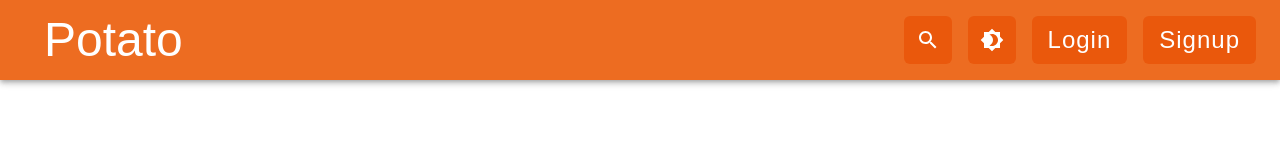
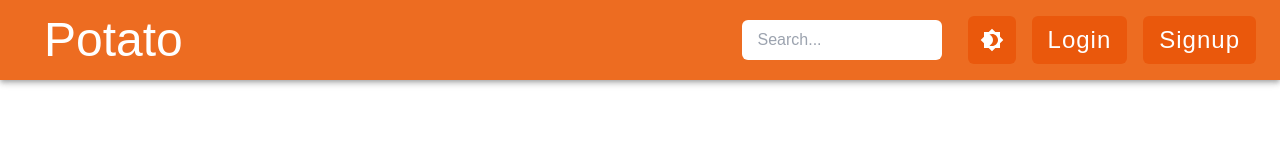
Before and after one commit to Aditya-Sharma-D6L/Online-Food-Delivery, a React (Create React App) app in the folder frontend/: page / in a window 1280 px wide. Shown: the top 160 px of the page. Built offline with nearby package versions, Linux system fonts and the light colour scheme; a web font is replaced by a local one.

Commit message:
added search component

```diff
--- a/frontend/src/components/Header.js
+++ b/frontend/src/components/Header.js
@@ -5,11 +5,13 @@ import Typography from "@mui/material/Typography";
 import { createTheme, Link, ThemeProvider } from "@mui/material";
 import Brightness4Icon from "@mui/icons-material/Brightness4";
 import AccountCircleIcon from "@mui/icons-material/AccountCircle";
-// import ShoppingCartIcon from "@mui/icons-material/ShoppingCart";
-import SearchIcon from "@mui/icons-material/Search";
+import restaurants from "./dummyFoodData";
 
 const Header = ({ toggleDarkMode, isLoggedIn }) => {
   const [loggedIn, setLoggedIn] = useState(isLoggedIn);
+  const [searchQuery, setSearchQuery] = useState("");
+  const [searchResults, setSearchResults] = useState([]);
+  const [showSuggestions, setShowSuggestions] = useState(false);
 
   const handleLogin = () => {
     setLoggedIn(true);
@@ -17,6 +19,26 @@ const Header = ({ toggleDarkMode, isLoggedIn }) => {
 
   const handleLogout = () => {
     setLoggedIn(false);
+  };
+
+  const handleSearchChange = (event) => {
+    const query = event.target.value;
+    setSearchQuery(query);
+    if (query.trim() !== "") {
+      const results = restaurants.filter((restaurant) =>
+        restaurant.name.toLowerCase().includes(query.toLowerCase())
+      );
+      setSearchResults(results);
+      setShowSuggestions(true);
+    } else {
+      setShowSuggestions(false);
+    }
+  };
+
+  const handleSearchItemClick = (restaurantName) => {
+    setSearchQuery(restaurantName);
+    setShowSuggestions(false);
+    // You can perform further actions when a suggestion is clicked
   };
 
   const customTheme = createTheme({
@@ -47,9 +69,33 @@ const Header = ({ toggleDarkMode, isLoggedIn }) => {
           </Typography>
 
           <div className="flex items-center gap-4">
-            <button className="bg-orange-600 hover:bg-orange-400 text-white rounded-md p-3 focus:outline-none">
-              <SearchIcon />
-            </button>
+            <div
+              className="flex items-center gap-4 relative"
+              style={{ marginRight: "10px" }}
+            >
+              <input
+                type="text"
+                placeholder="Search..."
+                value={searchQuery}
+                onChange={handleSearchChange}
+                className="px-4 py-2 rounded-md focus:outline-none text-black" // Set text color to black
+                style={{ width: "200px", backgroundColor: "#fff" }} // Set background color to white
+              />
+              {showSuggestions && (
+                <div className="absolute top-full bg-white w-full border rounded-md border-gray-300 shadow-lg">
+                  {searchResults.map((restaurant) => (
+                    <div
+                      key={restaurant.id}
+                      className="px-4 py-2 cursor-pointer hover:bg-gray-100"
+                      style={{ color: "black" }} // Set text color to black
+                      onClick={() => handleSearchItemClick(restaurant.name)}
+                    >
+                      {restaurant.name}
+                    </div>
+                  ))}
+                </div>
+              )}
+            </div>
 
             <button
               className="bg-orange-600 hover:text-black hover:bg-white text-white rounded-md p-3 focus:outline-none"
```
